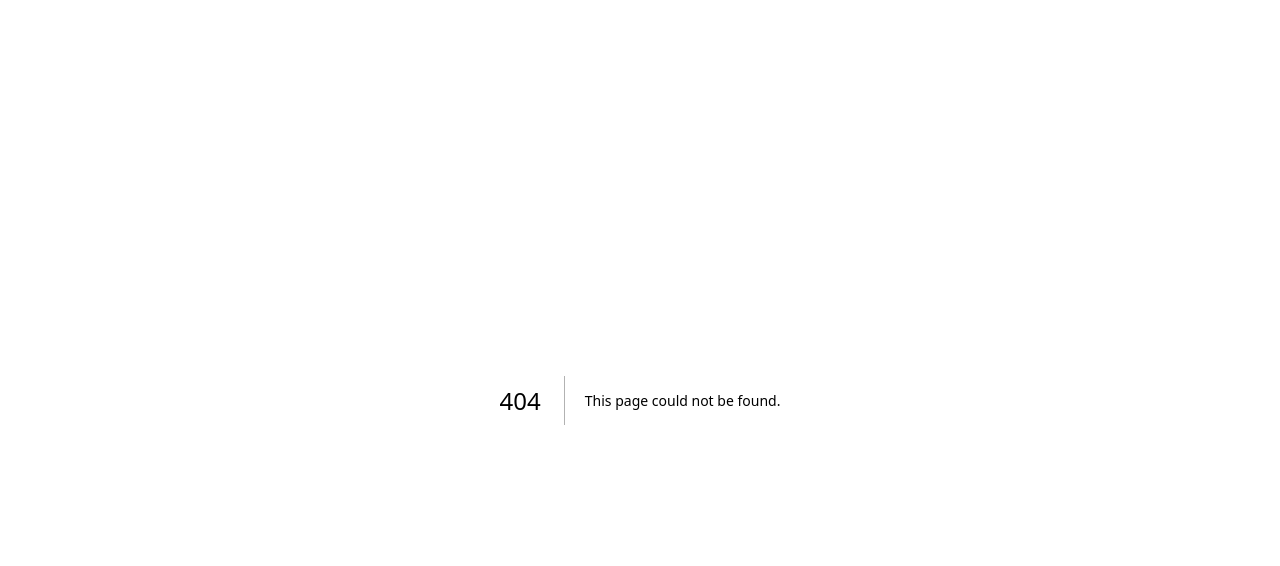
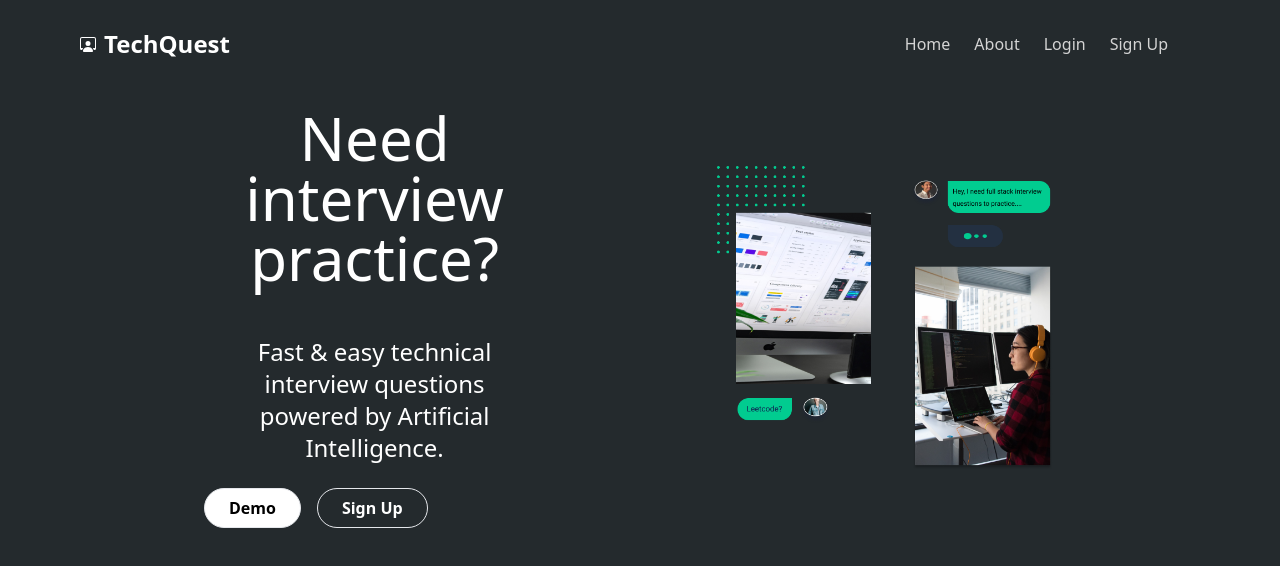
Before and after one commit to LiamBCIT/TechQuest, a Next.js app: page / in a window 1280 px wide. Before the commit this address had no page. Shown: the top 566 px of the page. Built offline with nearby package versions, Linux system fonts and the light colour scheme.

Commit message:
fix layout

```diff
--- a/components/Navbar.tsx
+++ b/components/Navbar.tsx
@@ -49,7 +49,7 @@ export default function Navbar() {
             </Link2>
             <div className="md:hidden">
               <button
-                className="p-2 text-gray-700 rounded-md outline-none focus:border-gray-400 focus:border"
+                className="p-2 text-gray-700 rounded-md outline-none focus:border-gray-400 focus:border min-w-[800px]"
                 onClick={() => setNavbar(!navbar)}
               >
                 {navbar ? <IoMdClose size={30} /> : <IoMdMenu size={30} />}
--- a/components/QuestionTypes.tsx
+++ b/components/QuestionTypes.tsx
@@ -40,7 +40,7 @@ export default function QuestionTypes({
                 selectedQuestionType === type
                   ? "gray-700 text-white"
                   : "gray-200 text-gray-700"
-              } bg-white rounded-full px-4 py-2 m-4 text-gray-600 font-bold text-base focus:outline-none hover:bg-gray-200 transition-colors duration-300`}
+              } bg-white rounded-full px-4 py-2 m-4 text-gray-600 font-bold text-base focus:outline-none transition-colors duration-300`}
             >
               {type}
             </button>
--- a/components/TechInterviewQuestionGenerator.tsx
+++ b/components/TechInterviewQuestionGenerator.tsx
@@ -19,7 +19,7 @@ export default function TechInterviewQuestionGenerator({
 }: TechInterviewQuestionGeneratorProps) {
   return (
     <>
-      <main className="mt-28 flex flex-col justify-center items-center mx-auto relative">
+      <main className="mt-10 flex flex-col justify-center items-center mx-auto relative min-h-[600px]">
         <div className="container px-4 mx-auto justify-center text-center">
           <h1 className="text-3xl md:text-4xl font-medium mb-12">
             Enter the Job Title
--- a/pages/about.tsx
+++ b/pages/about.tsx
@@ -2,8 +2,6 @@
 import Head from "next/head";
 import Image from "next/image";
 import React from "react";
-import { Form, Button, Spinner } from "react-bootstrap";
-import { FormEvent, useState } from "react";
 import Navbar from "@/components/Navbar";
 import Link2 from "next/link";
 
--- a/pages/home.tsx
+++ /dev/null
@@ -1,56 +0,0 @@
-import Head from "next/head";
-import Image from "next/image";
-import React from "react";
-import { FormEvent, useState } from "react";
-import Navbar from "@/components/Navbar";
-
-export default function Home() {
-  return (
-    <>
-      <Head>
-        <title>TechQuest</title>
-        <meta
-          name="description"
-          content="A website using AI Prompts to help those in the tech industry prepare for interviews"
-        />
-        <meta name="viewport" content="width=device-width, initial-scale=1" />
-        <link rel="icon" href="/favicon.ico" />
-      </Head>
-
-      <Navbar />
-      <main
-        id="home"
-        className="mt-48 mx-80 flex flex-col text-left items-center justify-center animate-fadeIn animation-delay-2"
-      >
-        <div className="flex mb-4 space-between space-x-40">
-          <div className="">
-            <h1 className="justify-items-center text-6xl md:text-4.688xl font-medium mb-12">
-              Need <br /> interview <br /> practice?{" "}
-            </h1>
-            <h3>
-              Fast & easy technical interview questions <br /> powered by
-              Artificial Intelligence.
-            </h3>
-            <div className="flex">
-              {/* <button className="bg-white text-black py-6 mb-12 px-12 border border-white-50 rounded-3xl hover:bg-slate-300 w-40 h-10">Demo</button> */}
-              <button className="bg-white hover:bg-white-500 text-black font-semibold px-6 border border-white-500 hover:bg-slate-300 rounded-3xl mt-6 inline w-40 h-10">
-                Demo
-              </button>
-              <button className="ml-4 bg-transparent hover:bg-white-500 text-white-700 font-semibold px-6 border border-white-500 hover:text-slate-300 rounded-3xl mt-6 inline w-40 h-10">
-                Sign Up
-              </button>
-            </div>
-          </div>
-          <div className="">
-            <img
-              src="homeimg.png"
-              alt="Interviewee's looking up questions"
-              width="1400"
-              height="1400"
-            />
-          </div>
-        </div>
-      </main>
-    </>
-  );
-}
--- /dev/null
+++ b/pages/index.tsx
@@ -0,0 +1,55 @@
+import Head from "next/head";
+import Image from "next/image";
+import React from "react";
+import Navbar from "@/components/Navbar";
+
+export default function Index() {
+  return (
+    <>
+      <Head>
+        <title>TechQuest</title>
+        <meta
+          name="description"
+          content="A website using AI Prompts to help those in the tech industry prepare for interviews"
+        />
+        <meta name="viewport" content="width=device-width, initial-scale=1" />
+        <link rel="icon" href="/favicon.ico" />
+      </Head>
+
+      <Navbar />
+      <main
+        id="home"
+        className="mt-8 md:mt-16 lg:mt-24 mx-auto max-w-7xl px-4 sm:px-6 lg:px-8 flex flex-col items-center text-center"
+      >
+        <div className="flex flex-col md:flex-row items-center justify-center md:space-x-40 max-w-4xl">
+          <div className="p-3">
+            <h1 className="text-4xl md:text-6xl font-medium mb-6 md:mb-12">
+              Need <br className="hidden md:inline-block" /> interview{" "}
+              <br className="hidden md:inline-block" /> practice?
+            </h1>
+            <h3 className="text-lg md:text-xl lg:text-2xl mb-6">
+              Fast & easy technical interview questions{" "}
+              <br className="hidden md:inline-block" /> powered by Artificial
+              Intelligence.
+            </h3>
+            <div className="flex flex-col md:flex-row space-y-4 md:space-y-0 md:space-x-4">
+              <button className="w-full md:w-auto h-10 px-6 rounded-3xl border border-white-500 bg-white text-black font-semibold hover:bg-slate-300">
+                Demo
+              </button>
+              <button className="w-full md:w-auto h-10 px-6 rounded-3xl border border-white-500 text-white-700 font-semibold hover:text-slate-300">
+                Sign Up
+              </button>
+            </div>
+          </div>
+          <div>
+            <img
+              src="homeimg.png"
+              alt="Interviewee's looking up questions"
+              className="hidden md:inline-block w-full max-w-[500px]"
+            />
+          </div>
+        </div>
+      </main>
+    </>
+  );
+}
```
